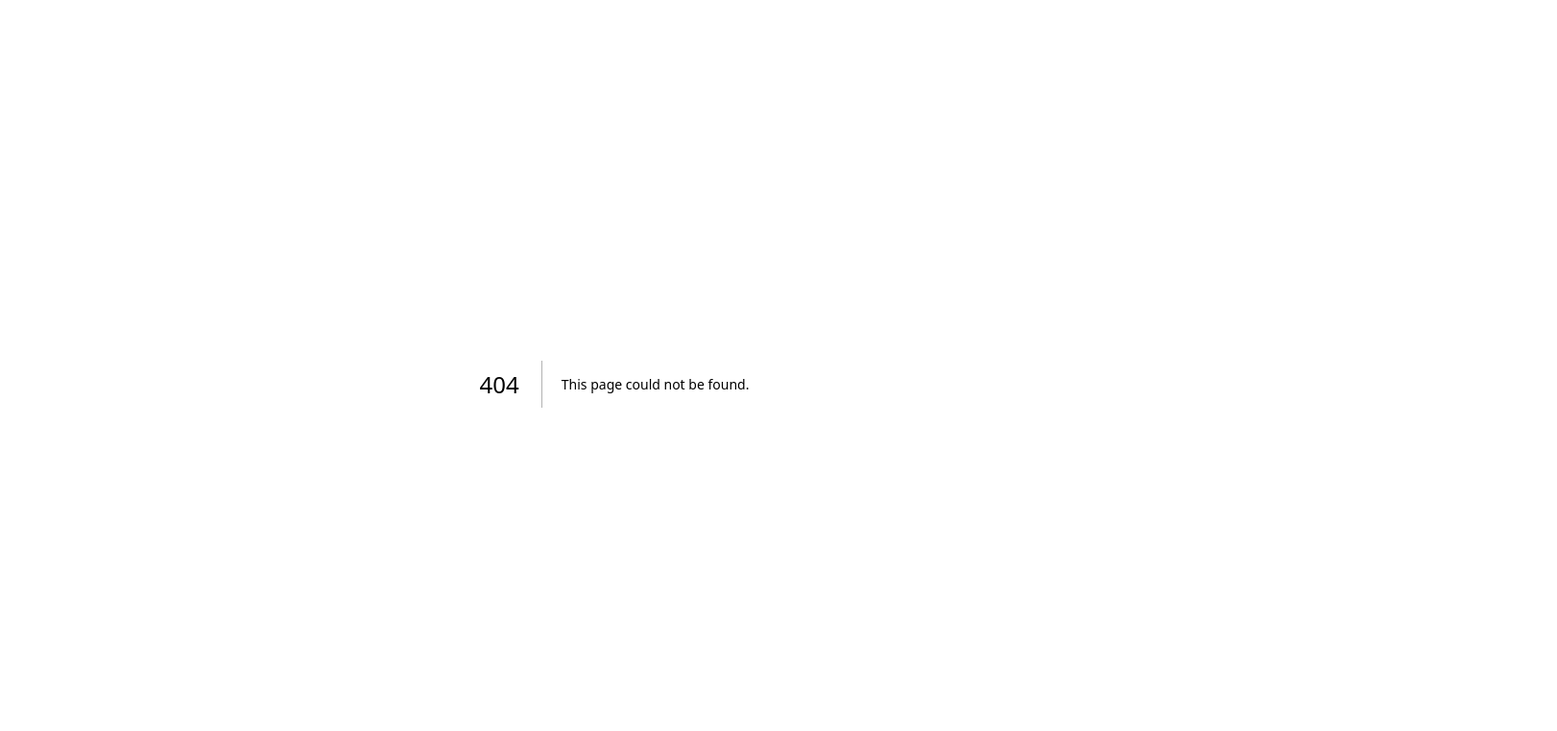
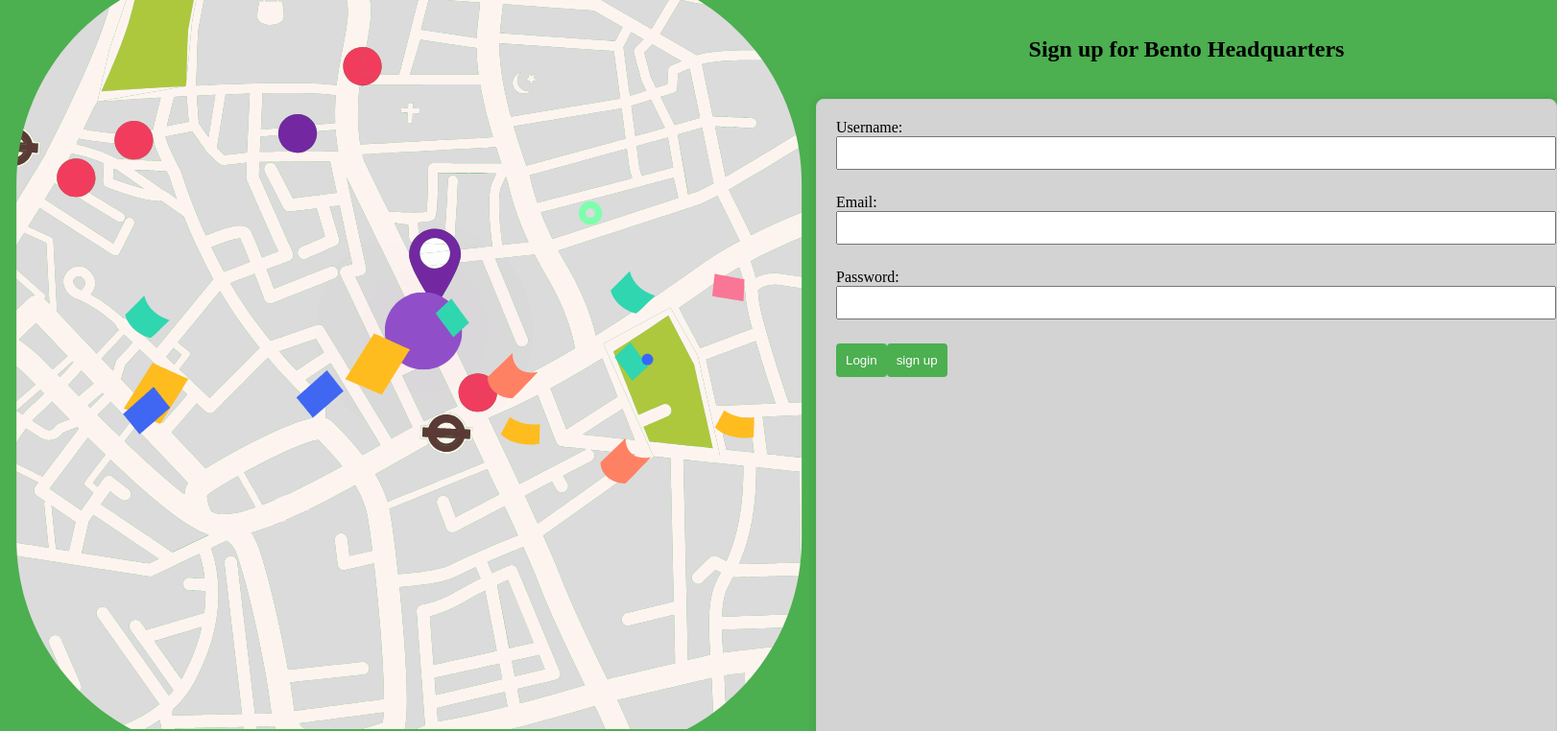
Before and after one commit to zerintasnimkhan/Bento-HQ-GIS-client, a Next.js app: page /register in a window 1280 px wide. Before the commit this address had no page. Shown: the top 762 px of the page at 96% size, 1622 px wide, since content can reach past the window. Built offline with nearby package versions, Linux system fonts and the light colour scheme.

Commit message:
feat: registration page added

```diff
--- /dev/null
+++ b/src/pages/register.js
@@ -0,0 +1,94 @@
+import React, { useState } from "react";
+import { login } from "../services/auth.service";
+// import { useNavigate } from "react-router-dom";
+import { useRouter } from "next/router";
+import Lottie from "react-lottie";
+import styles from "../styles/login.module.css";
+import animationData from "../../public/lottie/animationData.json";
+
+const RegistrationPage = () => {
+  const [email, setEmail] = useState("");
+  const [password, setPassword] = useState("");
+
+  // const navigate = useNavigate();
+  const router = useRouter();
+
+  const handleRegistration = async () => {
+    try {
+      const res = await login(email, password);
+      const token = res;
+      localStorage.setItem("access-token", token);
+      router.push("/map");
+      // navigate("/map");
+    } catch (error) {
+      console.log(error);
+    }
+  };
+
+  const lottieOptions = {
+    loop: true,
+    autoplay: true,
+    animationData: animationData,
+    rendererSettings: {
+      preserveAspectRatio: "xMidYMid slice",
+    },
+  };
+  return (
+    <div className={styles.container}>
+      {/* Left side with image */}
+      <div className={styles.image}>
+        <Lottie options={lottieOptions} height={760} width={850} />
+      </div>
+
+      {/* Right side with login form */}
+      <div className={styles.formContainer}>
+        <br></br>
+        <h2>Sign up for Bento Headquarters</h2>
+        <br></br>
+        <form className={styles.loginForm}>
+          {/* Add your form fields here (e.g., username, password) */}
+          <label className={styles.label}>
+            Username:
+            <input className={styles.input} type="text" name="username" />
+          </label>
+          <label className={styles.label}>
+            Email:
+            <input
+              className={styles.input}
+              type="email"
+              name="email"
+              value={email}
+              onChange={(e) => setEmail(e.target.value)}
+            />
+          </label>
+          <label className={styles.label}>
+            Password:
+            <input
+              className={styles.input}
+              type="password"
+              name="password"
+              value={password}
+              onChange={(e) => setPassword(e.target.value)}
+            />
+          </label>
+          <button
+            className={styles.button}
+            type="submit"
+            onClick={() => router.push("/map")}
+          >
+            Login
+          </button>
+          <button
+            className={styles.button}
+            type="submit"
+            onClick={() => router.push("/map")}
+          >
+            sign up
+          </button>
+        </form>
+      </div>
+    </div>
+  );
+};
+
+export default RegistrationPage;
```
